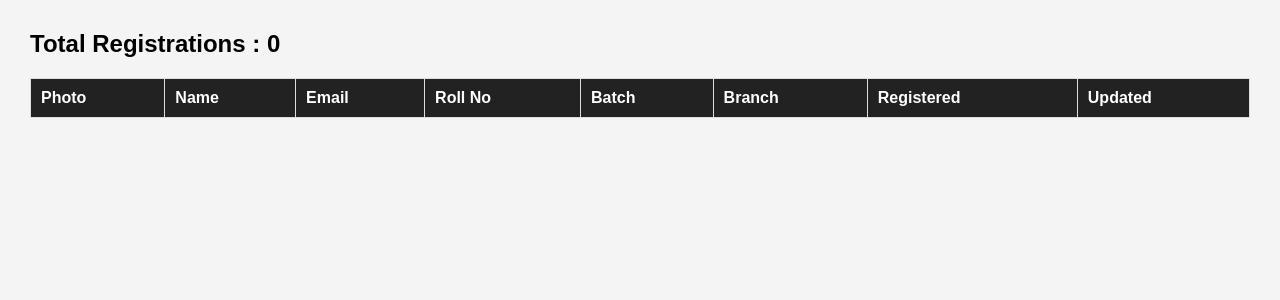
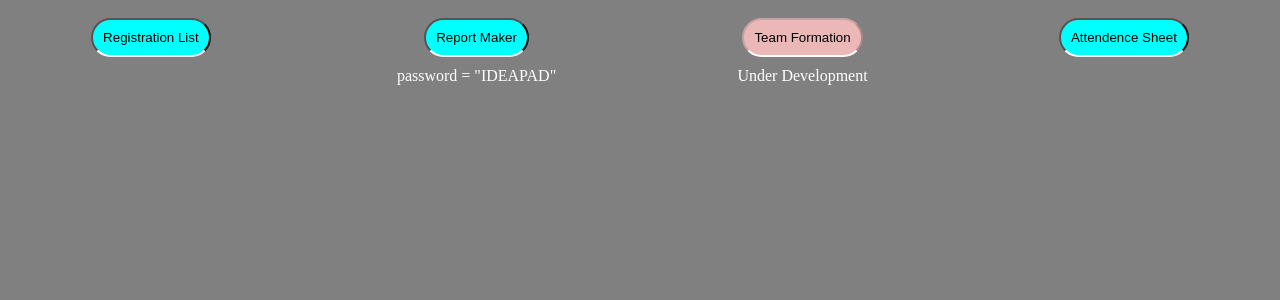
Before and after one commit to Aradhya89/IDEAPAD-WEBSITE, a Flask app: template templates/admin.html in a window 1280 px wide. Shown: the top 300 px of the page. Run offline with Flask 3, Linux system fonts and the light colour scheme; the template is opened without the code that fills it, so the values that code supplies are empty; the visitor is signed in with stand-in values (Sample User, id 1); some libraries are stand-ins or nearby versions.

Commit message:
admin panel 23-oct-2026

```diff
--- a/app.py
+++ b/app.py
@@ -8,6 +8,7 @@ import psycopg2
 from psycopg2.pool import SimpleConnectionPool
 from flask import g
 from psycopg2.extras import RealDictCursor
+from functools import wraps
 
 
 
@@ -288,7 +289,7 @@ def require_login():
     if not session.get("user"):
         return redirect(url_for("login"))
         # return redirect(url_for("login", next=request.path))
-
+print("hello world")
 
 # home page
 @app.route("/")
@@ -349,7 +350,6 @@ def formdata():
 
     #to prevent anyone so send custom email from developer tool
     if data["email"] != logged_in_email:
-
         return {
             "success": False,
             "message": "Email does not match logged in account."
@@ -361,21 +361,53 @@ def formdata():
     }
 
 
+def admin_required(f):
+    @wraps(f)
+    def decorated_function(*args, **kwargs):
+
+        if session["userdata"]["email"] not in os.getenv("Admin"):
+            return "Access Denied", 403
+
+        return f(*args, **kwargs)
+
+    return decorated_function
+
 #for the admin panel
-@app.route("/admin")
-def admin():
 
-    if session["userdata"]["email"] not in os.getenv("Admin"):
-        return "Access Denied", 403
-
+@app.route("/admin/list")
+@admin_required
+def admin_list():
     registrations = database.get_all_registrations()
 
     return render_template(
-        "admin.html",
+        "adminlist.html",
         registrations=registrations
     )
 
 
+@app.route("/admin")
+@admin_required
+def admin_home():
+    return render_template("admin.html")
+
+
+@app.route("/admin/team")
+@admin_required
+def team_formation():
+    registrations = database.get_all_registrations()
+    return render_template(
+        "team_formation.html",
+        registrations=registrations
+    )
+
+# attendence list route
+@app.route("/admin/attendencelist")
+@admin_required
+def attendence_list():
+    return "under production"
+
+
+# Logout Function
 @app.route("/logout")
 def logout():
     if session.get("user"):
--- a/templates/admin.html
+++ b/templates/admin.html
@@ -1,113 +1,68 @@
-<!-- <label class="block mb-2 font-semibold">Registration Ends</label>
-
-<input
-    type="datetime-local"
-    id="registration-end"
-    name="registration_end"
-    class="w-full rounded-lg border border-gray-300 p-3 bg-zinc-900 text-white"> -->
-
-    <!DOCTYPE html>
-<html>
+<!DOCTYPE html>
+<html lang="en">
 
 <head>
+    <meta charset="UTF-8">
+    <meta name="viewport" content="width=device-width, initial-scale=1.0">
+    <title>ADMIN PANEL</title>
+    <style>
+        * {
+            background-color: grey;
+            color: white;
 
-    <title>Admin Panel</title>
-
-    <style>
-
-        body{
-            font-family:Arial;
-            background:#f4f4f4;
-            margin:30px;
         }
 
-        table{
-            width:100%;
-            border-collapse:collapse;
-            background:white;
+        .button {
+            background-color: aqua;
+            padding: 10px;
+            margin: 10px;
+            border-radius: 20px;
+            color: black;
+            border-bottom: 2px white solid;
         }
 
-        th,td{
-            border:1px solid #ddd;
-            padding:10px;
-            text-align:left;
+        main {
+            display: flex;
+            justify-content: space-around;
+            gap: 30px;
         }
 
-        th{
-            background:#222;
-            color:white;
+        #underproduction {
+            background-color: rgb(235, 183, 183);
+            cursor:not-allowed;
         }
 
-        tr:nth-child(even){
-            background:#f9f9f9;
+        .element {
+            display: flex;
+            flex-direction: column;
+            align-items: center;
         }
-
-        img{
-            width:45px;
-            height:45px;
-            border-radius:50%;
-        }
-
     </style>
-
 </head>
 
 <body>
+    <main>
+        <div class="element">
+            <button onclick="window.location.href = '/admin/list'" class="button"
+                >Registration List</button>
 
-<h2>Total Registrations : {{ registrations|length }}</h2>
+        </div>
 
-<table>
+        <div class="element">
+            <button onclick = "window.open('https://reportmakerip.up.railway.app/','_blank')" class = "button">Report Maker</button>
+            password = "IDEAPAD"
+        </div>
 
-<thead>
+        <div class="element">
+            <button onclick="window.location.href='/admin/team'" class="button" disabled id="underproduction"> Team Formation</button>
+                        Under Development
+        </div>
+        <div class="element">
+            <button onclick = "window.open('https://attendencesheet.up.railway.app/','_blank')" class = "button"> Attendence Sheet</button>
+        </div>
 
-<tr>
 
-<th>Photo</th>
-<th>Name</th>
-<th>Email</th>
-<th>Roll No</th>
-<th>Batch</th>
-<th>Branch</th>
-<th>Registered</th>
-<th>Updated</th>
-
-</tr>
-
-</thead>
-
-<tbody>
-
-{% for user in registrations %}
-
-<tr>
-
-<td>
-
-<img src="{{ user.profile_picture }}">
-
-</td>
-
-<td>{{ user.full_name }}</td>
-
-<td>{{ user.email }}</td>
-
-<td>{{ user.rollno }}</td>
-
-<td>{{ user.batch }}</td>
-
-<td>{{ user.branch }}</td>
-
-<td>{{ user.registered_at }}</td>
-
-<td>{{ user.updated_at }}</td>
-
-</tr>
-
-{% endfor %}
-
-</tbody>
-
-</table>
+    </main>
 
 </body>
 
--- a/templates/login.html
+++ b/templates/login.html
@@ -104,6 +104,7 @@ function googleLogin() {
 <!DOCTYPE html>
 <html lang="en">
 <head>
+
     <meta charset="UTF-8">
     <meta name="viewport" content="width=device-width, initial-scale=1.0">
     <title>Login - IDEAPAD Hackathon</title>
```
Also changed, not shown: static/css/output.css (+9 -94 lines), templates/adminlist.html (added, +114 -0 lines), templates/index.html (+12 -12 lines).
